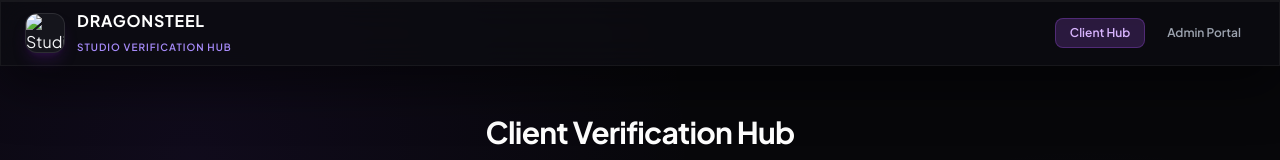
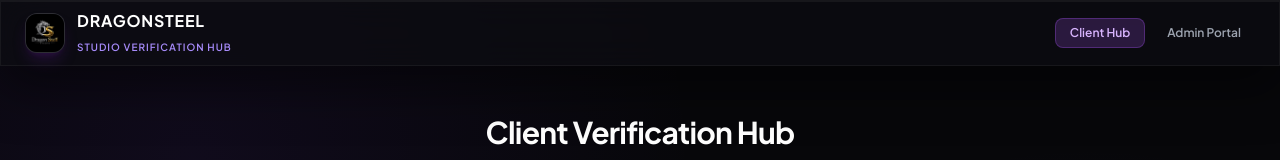
Before and after one commit to DSSTUDIO26/ds-license-panel, a website: page ds-license-panel/index.html in a window 1280 px wide. Shown: the top 160 px of the page. Drawn offline with nearby package versions, Linux system fonts and the light colour scheme.

Commit message:
index.html

```diff
--- a/ds-license-panel/index.html
+++ b/ds-license-panel/index.html
@@ -69,7 +69,7 @@
         <div class="max-w-7xl mx-auto px-6 h-16 flex items-center justify-between">
             <div class="flex items-center space-x-3">
                 <div class="w-10 h-10 rounded-xl overflow-hidden border border-white/10 bg-dark-700 flex items-center justify-center shadow-lg shadow-purple-900/30">
-                    <img id="https://github.com/DSSTUDIO26/ds-license-panel/blob/main/ds-license-panel/Image/dragonstellstudio.jpeg?raw=true" src="" alt="Studio Avatar" class="w-full h-full object-cover">
+                    <img id="" src="https://github.com/DSSTUDIO26/ds-license-panel/blob/main/ds-license-panel/Image/dragonstellstudio.jpeg?raw=true" alt="Studio Avatar" class="w-full h-full object-cover">
                 </div>
                 <div>
                     <span id="brandTitle" class="font-bold tracking-wider text-sm md:text-base text-white block">DRAGON STEEL STUDIO </span>
```
